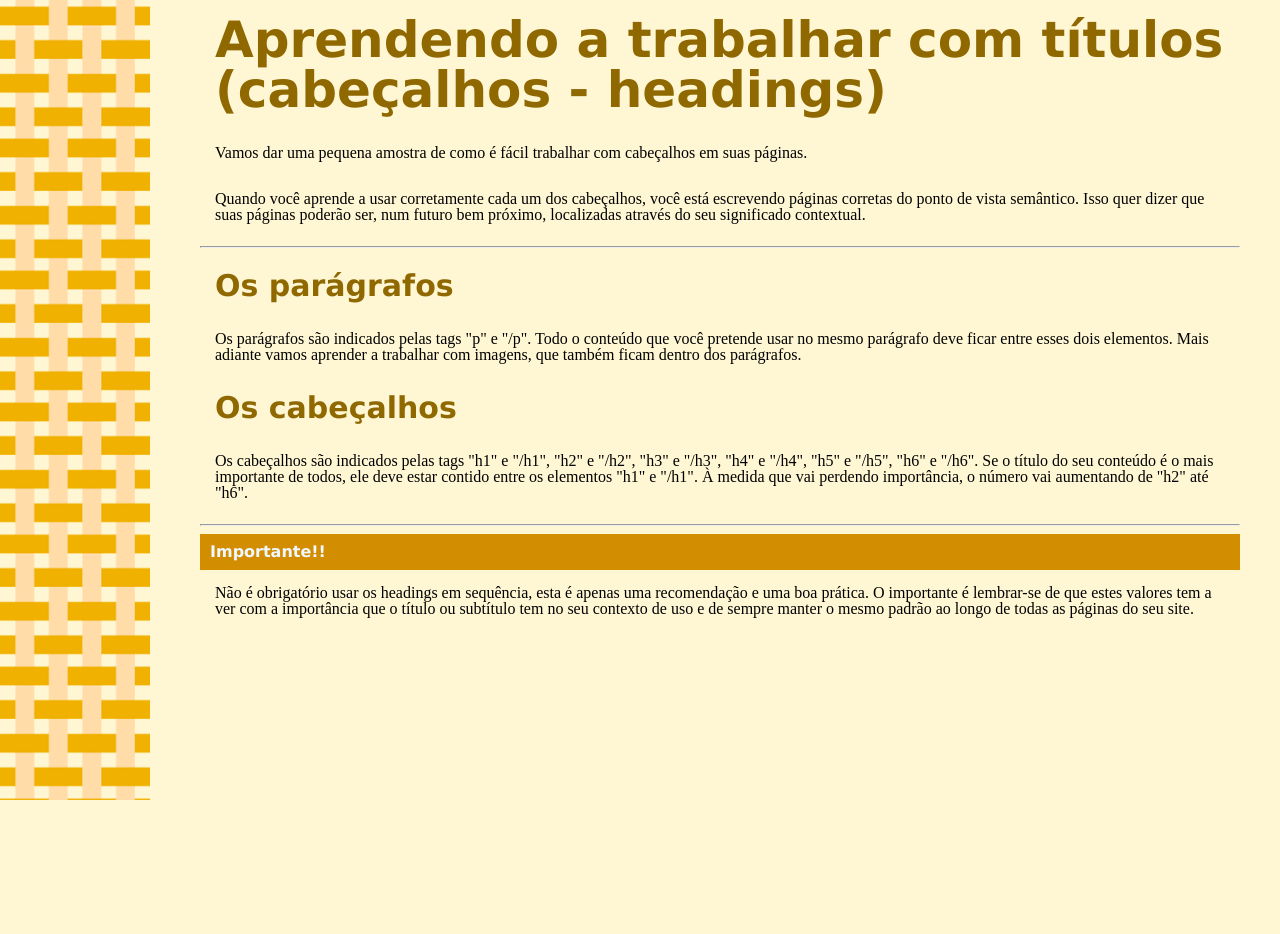
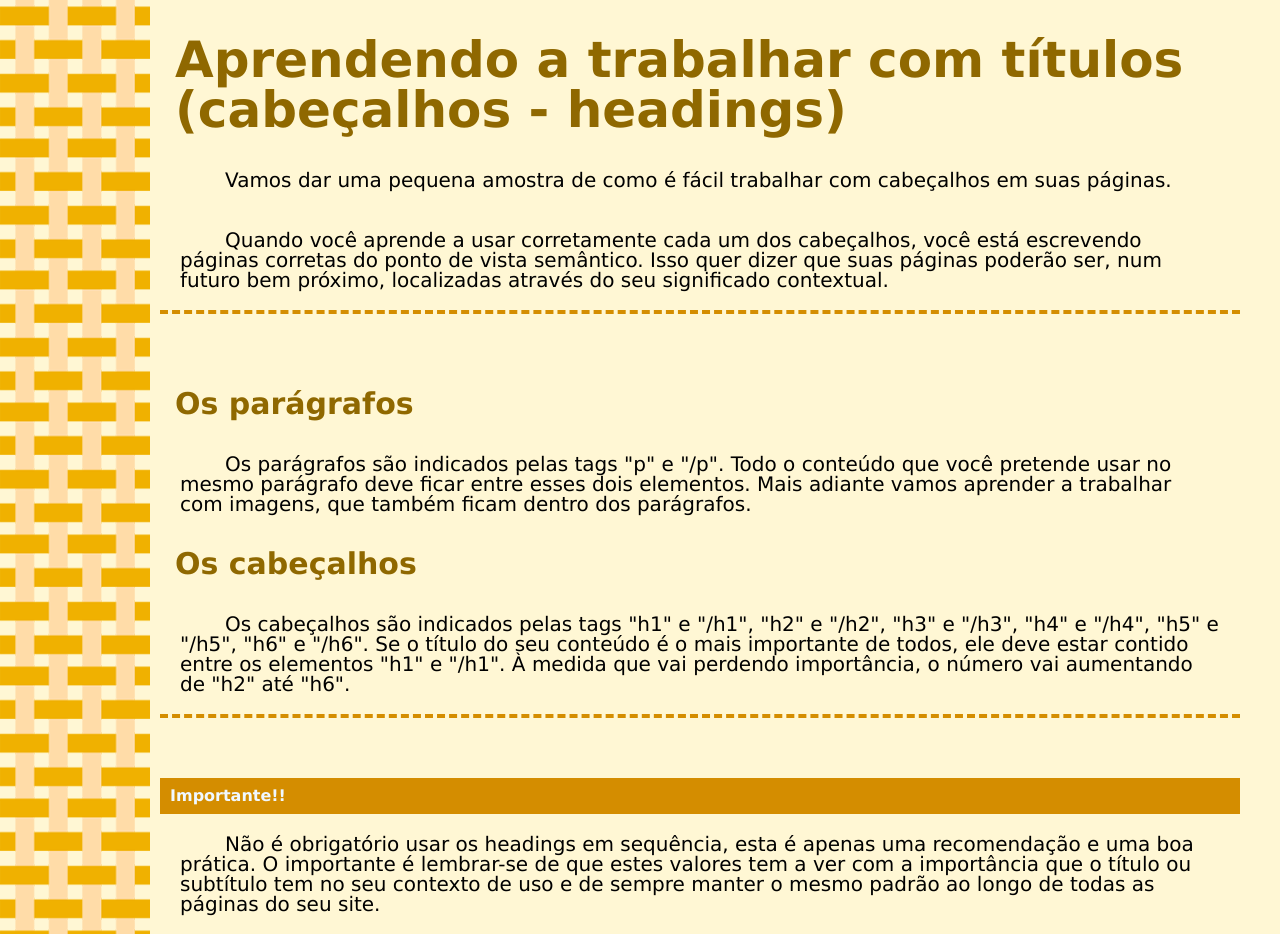
Before and after one commit to Yurinunes22/PjrAtivCss, a plain HTML site: page index.html in a window 1280 px wide. Before the commit the page ends 800 px from the top, so only its background shows below. Drawn offline with Linux system fonts and the light colour scheme.

Commit message:
termino ativ 1

```diff
--- a/css/estilo.css
+++ b/css/estilo.css
@@ -2,8 +2,9 @@ body  {
     background-image: url("./../imagens/cabecalhos_back.png");
     background-repeat: repeat-y;
     background-color: #fff7d4;
-    margin-left: 200px;
+    margin-left: 160px;
     margin-right: 40px;
+    margin-top: 20px;
 
   }
 
@@ -23,13 +24,25 @@ body  {
         font-family: Verdana, Geneva, Tahoma, sans-serif;
     }
     p{
-        padding: 15px;
+        text-indent: 45px;
+        font-size: 20px;
+        padding: 20px;
+        font-family: Verdana, Geneva, Tahoma, sans-serif;
+
     }
 
     h3{
         padding: 10px;
         font-weight: bolder;
         color: aliceblue;
-        background-color: #d38d00;
+        background-color: #d48d00;
         font-family: Verdana, Geneva, Tahoma, sans-serif;
     }
+
+    p.Linha1{
+
+        border-bottom: dashed;
+        border-color: #d48d00;
+        border-width: 4px;
+        margin-bottom: 60px;
+    }
--- a/index.html
+++ b/index.html
@@ -22,19 +22,19 @@
         <h1>Aprendendo a trabalhar com títulos <br />
             (cabeçalhos - headings)</h1>
         <p>Vamos dar uma pequena amostra de como é fácil trabalhar com cabeçalhos em suas páginas.</p>
-        <p>Quando você aprende a usar corretamente cada um dos cabeçalhos, você está escrevendo páginas corretas do
+        <p class="Linha1">Quando você aprende a usar corretamente cada um dos cabeçalhos, você está escrevendo páginas corretas do
             ponto de vista semântico. Isso quer dizer que suas páginas poderão ser, num futuro bem próximo, localizadas
             através do seu significado contextual.</p>
-        <hr>
+
         <h2>Os parágrafos </h2>
         <p>Os parágrafos são indicados pelas tags "p" e "/p". Todo o conteúdo que você pretende usar no mesmo parágrafo
             deve ficar entre esses dois elementos. Mais adiante vamos aprender a trabalhar com imagens, que também ficam
             dentro dos parágrafos. </p>
         <h2>Os cabeçalhos</h2>
-        <p>Os cabeçalhos são indicados pelas tags "h1" e "/h1", "h2" e "/h2", "h3" e "/h3", "h4" e "/h4", "h5" e "/h5",
+        <p class="Linha1">Os cabeçalhos são indicados pelas tags "h1" e "/h1", "h2" e "/h2", "h3" e "/h3", "h4" e "/h4", "h5" e "/h5",
             "h6" e "/h6". Se o título do seu conteúdo é o mais importante de todos, ele deve estar contido entre os
             elementos "h1" e "/h1". À medida que vai perdendo importância, o número vai aumentando de "h2" até "h6".</p>
-        <hr>
+
         <h3>Importante!!</h3>
         <p>Não é obrigatório usar os headings em sequência, esta é apenas uma recomendação e uma boa prática. O
             importante é lembrar-se de que estes valores tem a ver com a importância que o título ou subtítulo tem no
```
